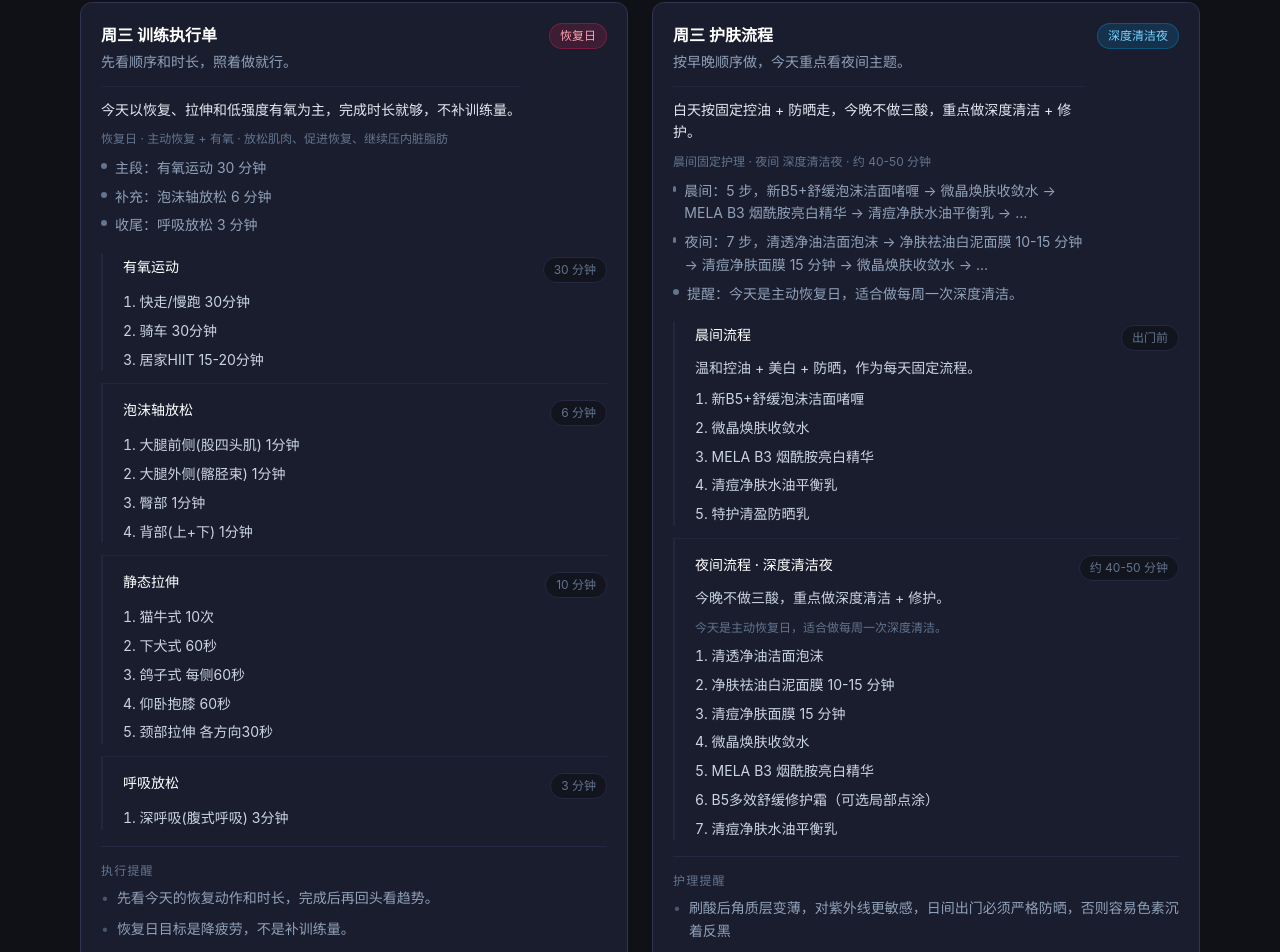
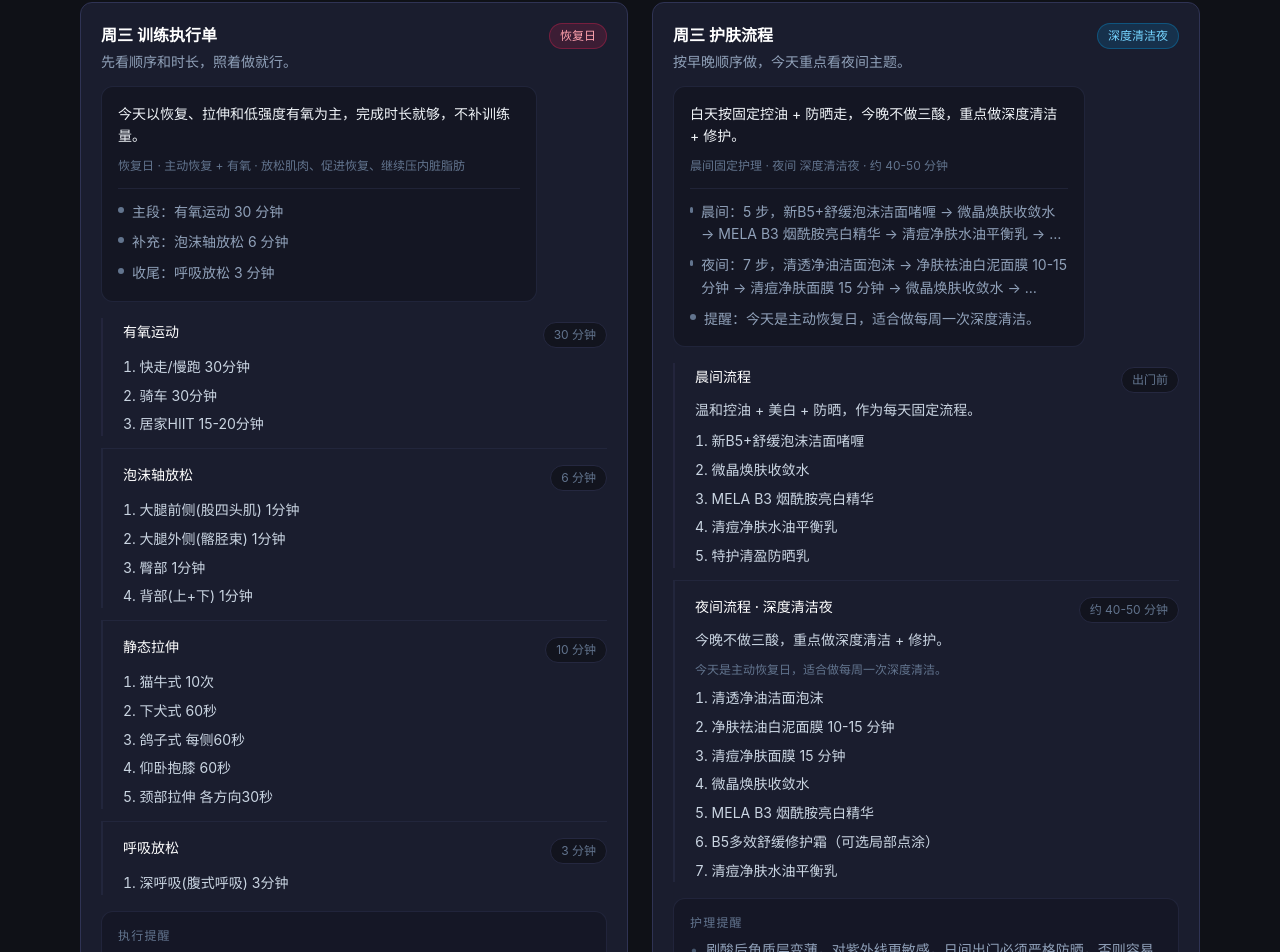
Before and after one commit to hc-xshh/body-dashboard, a React (Vite) app: page / in a window 1280 px wide. Shown: the part 1748-2700 px from the top of the page. Built offline with nearby package versions, Linux system fonts and the light colour scheme.

Commit message:
refactor: unify action panel rhythm

```diff
--- a/src/components/DailyPlanPanel.jsx
+++ b/src/components/DailyPlanPanel.jsx
@@ -27,11 +27,11 @@ export default function DailyPlanPanel({
           <h3 className="text-base font-semibold text-white">{title}</h3>
           {subtitle && <p className="mt-1 text-sm leading-relaxed text-slate-400">{subtitle}</p>}
           {(summary || metaLine || highlights.length > 0) && (
-            <div className="mt-3 space-y-2 border-t border-dark-700/80 pt-3">
-              {summary && <p className="text-sm leading-relaxed text-slate-200">{summary}</p>}
-              {metaLine && <p className="text-xs leading-relaxed text-slate-500">{metaLine}</p>}
+            <div className="mt-3 rounded-xl border border-dark-700/80 bg-dark-900/45 p-3.5 sm:p-4">
+              {summary && <p className="text-sm leading-relaxed text-slate-100">{summary}</p>}
+              {metaLine && <p className="mt-2 text-xs leading-relaxed text-slate-500">{metaLine}</p>}
               {!!highlights.length && (
-                <ul className="space-y-1.5 text-sm leading-relaxed text-slate-400">
+                <ul className="mt-3 space-y-2 border-t border-dark-700/70 pt-3 text-sm leading-relaxed text-slate-400">
                   {highlights.map((highlight, index) => (
                     <li key={`${title}-highlight-${index}`} className="flex gap-2">
                       <span className="mt-1.5 h-1.5 w-1.5 rounded-full bg-slate-500" />
@@ -114,9 +114,9 @@ export default function DailyPlanPanel({
       </div>
 
       {!!reminders.length && (
-        <div className="mt-4 border-t border-dark-700 pt-4">
+        <div className="mt-4 rounded-xl border border-dark-700/80 bg-dark-900/35 p-3.5 sm:p-4">
           <div className="mb-2 text-xs uppercase tracking-widest text-slate-500">{reminderTitle}</div>
-          <ul className="space-y-2 text-sm leading-relaxed text-slate-400">
+          <ul className="space-y-2.5 text-sm leading-relaxed text-slate-400">
             {reminders.map((text, index) => (
               <li key={`${text}-${index}`} className="flex gap-2">
                 <span className="text-slate-600">•</span>
```
Also changed, not shown: 1 other file (tests, documents, lock files or other folders).
